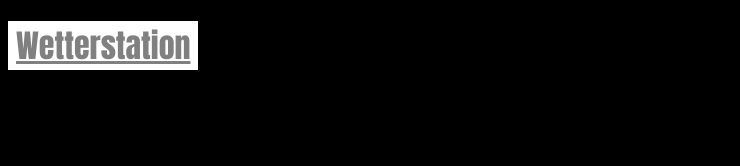
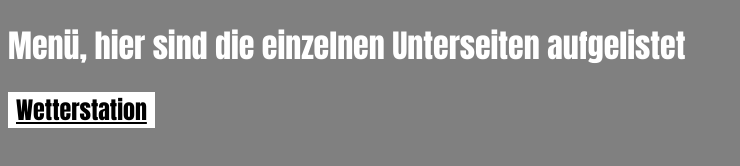
Before and after one commit to XLetsCraftX/HTML-Test, a plain HTML site: page index.html in a window 1280 px wide. Shown: the whole page, without its empty margins (0-740 px from the left). Drawn offline with Linux system fonts and the light colour scheme.

Commit message:
Update index.html

```diff
--- a/index.html
+++ b/index.html
@@ -7,15 +7,19 @@
   <meta http-equiv="refresh" content="120">
   <title>Wetterstationen Übersicht</title>
 </head>
-<body style=background-color:black>
+<body style=background-color:grey>
 </style>
+  <div id=Title>
+    <h1 style="font-family: Impact, Haettenschweiler, 'Arial Narrow Bold', sans-serif; color: white">
+      Menü, hier sind die einzelnen Unterseiten aufgelistet
+    </h1>
   <div id="links">
     <div id="weather">
-      <h1>
-        <a href="/weather/index.html" style="font-family: Impact, Haettenschweiler, 'Arial Narrow Bold', sans-serif; color: grey; padding-left: 8px; padding-right: 8px; background-color:white">
+      <h2>
+        <a href="/weather/index.html" style="font-family: Impact, Haettenschweiler, 'Arial Narrow Bold', sans-serif; color: black; padding-left: 8px; padding-right: 8px; background-color:white">
           Wetterstation
         </a>
-      </h1>
+      </h2>
     </div>
   </div>
 </body>
```
